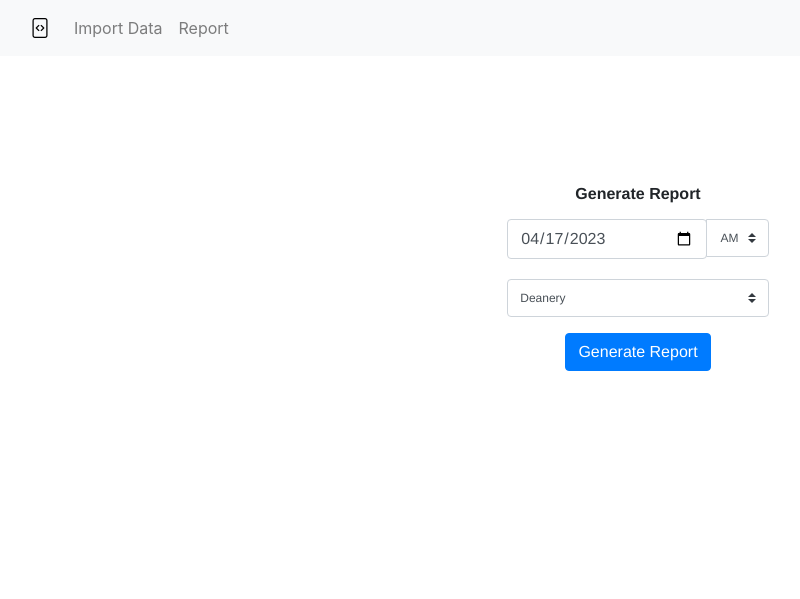
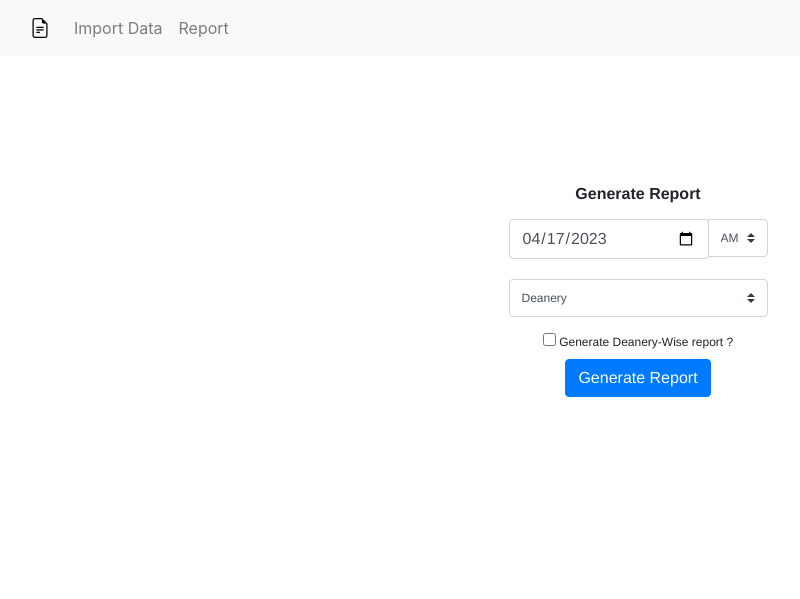
Before and after one commit to ajxv/ExaminationTracker, a Django app: page /generate_report in a window 1280 px wide. Shown: the top 599 px of the page, without its empty margins (2-802 px from the left). Run offline with Django 4.2, Linux system fonts and the light colour scheme; some libraries are stand-ins or nearby versions.

Commit message:
minor update

```diff
--- a/tracker/static/css/style.css
+++ b/tracker/static/css/style.css
@@ -29,7 +29,8 @@
 
 /* file Upload */
 
-.file-upload, .file-download {
+.file-upload,
+.file-download {
     display: block;
     text-align: center;
     font-family: Helvetica, Arial, sans-serif;
--- a/tracker/templates/base.html
+++ b/tracker/templates/base.html
@@ -32,7 +32,7 @@
                 <div class="collapse navbar-collapse" id="navbarNav">
                     <ul class="navbar-nav">
                       <a class="navbar-brand" href="{% url 'index' %}">
-                        <i class="bi bi-file-code" style="color: black;"></i>
+                        <i class="bi bi-file-earmark-text" style="color: black;"></i>
                       </a>
                       <li class="nav-item" id="import_data">
                         <a class="nav-link" href="{% url 'import_data' %}">Import Data</a>
--- a/tracker/templates/generate_report.html
+++ b/tracker/templates/generate_report.html
@@ -25,15 +25,11 @@
                 <option value="management">Management</option>
                 <option value="humanities">Humanities</option>
             </select>
-            {% if success %}
-                <div class="alert alert-success alert-dismissible fade show" role="alert">
-                    Report Generated successfully
-                    <button type="button" class="close" data-dismiss="alert" aria-label="Close">
-                    <span aria-hidden="true">&times;</span>
-                    </button>
-                </div>
-            {% endif %}
-            <input type="submit" value="Generate Report" class="btn btn-primary">
+            <div>
+                <input type="checkbox" id="report_type" name="report_type" value="True">
+                <label for="report_type">Generate Deanery-Wise report ?</label><br>
+            </div>
+            <input   type="submit" value="Generate Report" class="btn btn-primary">
         </form>
     </div>
 
--- a/tracker/views.py
+++ b/tracker/views.py
@@ -59,6 +59,10 @@ def generate_report(request):
         deanery = request.POST["deanery"].upper()
         exam_shift = request.POST['exam_shift']
 
+        generate_deanery_overall_report = False
+        if 'report_type' in request.POST:
+            generate_deanery_overall_report = True
+
         output_data = {
             'date': [],
             'subject_code': [],
```
